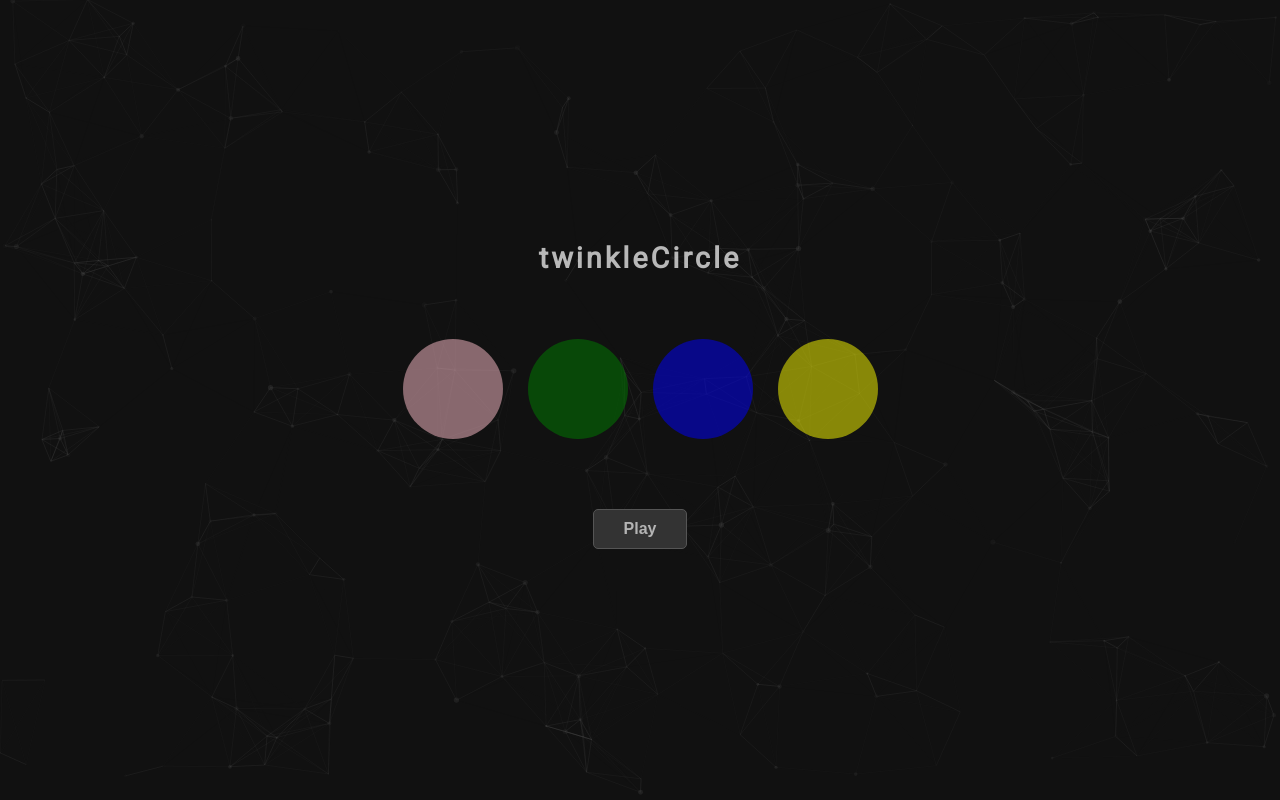
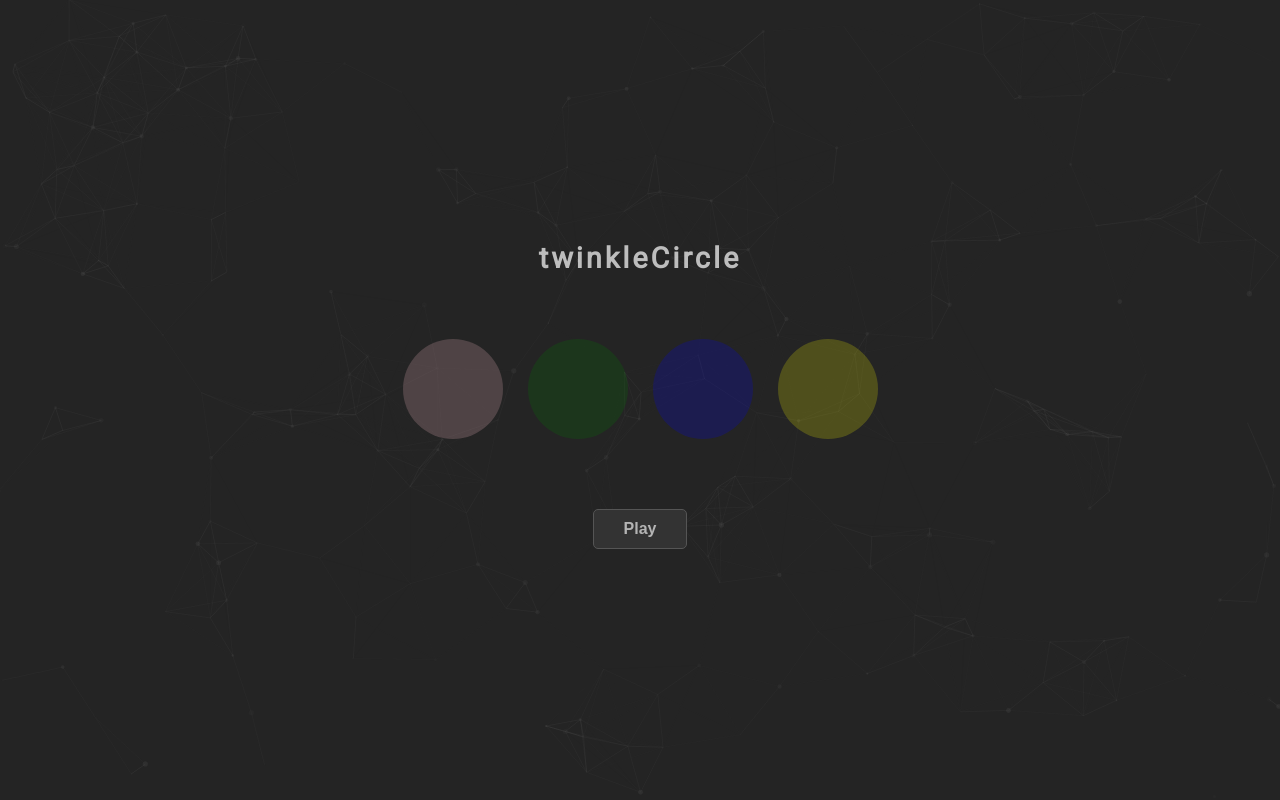
Before and after one commit to clasei/twinkle-circle, a React (Create React App) app: page / in a window 1280 px wide. Built offline with nearby package versions, Linux system fonts and the light colour scheme.

Commit message:
last commit before improving UI; style updated

```diff
--- a/src/App.css
+++ b/src/App.css
@@ -13,7 +13,7 @@
 }
 
 #particles-js {
-  z-index: -1;
+  z-index: -2;
   width: 100%;
   height: 100%;
   position: fixed;
--- a/src/assets/particles.js
+++ b/src/assets/particles.js
@@ -1,10 +1,10 @@
 const particlesConfig = {
     "particles": {
       "number": {
-        "value": 200,
+        "value": 230,
         "density": {
           "enable": true,
-          "value_area": 700
+          "value_area": 900
         }
       },
       "color": {
--- a/src/components/Circle/Circle.css
+++ b/src/components/Circle/Circle.css
@@ -5,7 +5,7 @@
     max-height: 100px;
     border-radius: 50%;
     margin: 0;
-    opacity: 0.3;
+    opacity: 0;
     cursor: pointer;
     transition: all 0.2s;
     display: inline-block;
--- a/src/components/Circle/Circle.js
+++ b/src/components/Circle/Circle.js
@@ -4,7 +4,7 @@ import './Circle.css';
 const Circle = ({ color, onClick, active }) => {
     const circleStyle = {
         backgroundColor: color,
-        opacity: active ? 1 : 0.5,
+        opacity: active ? 1 : 0.2,
         transform: active ? 'scale(1.1)' : 'scale(1)',
     };
 
--- a/src/index.css
+++ b/src/index.css
@@ -8,7 +8,7 @@ body, html {
   overflow: auto;
   z-index: 0;
   position: relative;
-  background: rgba(15, 15, 15, 0.9);
+  background: rgba(15, 15, 15, 0.7);
   font-family: -apple-system, BlinkMacSystemFont, 'Segoe UI', 'Roboto', 'Oxygen',
     'Ubuntu', 'Cantarell', 'Fira Sans', 'Droid Sans', 'Helvetica Neue',
     sans-serif;
```
